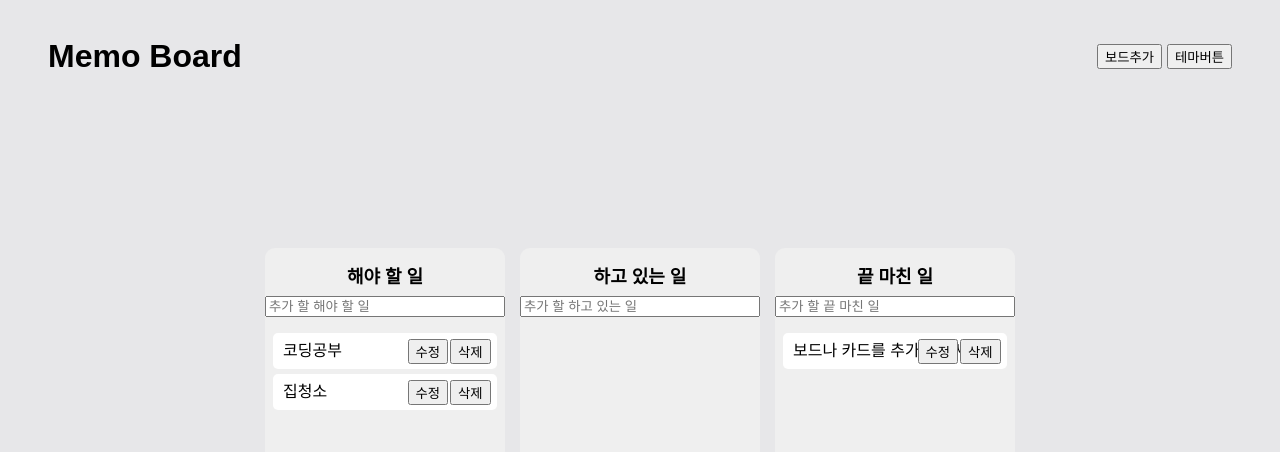
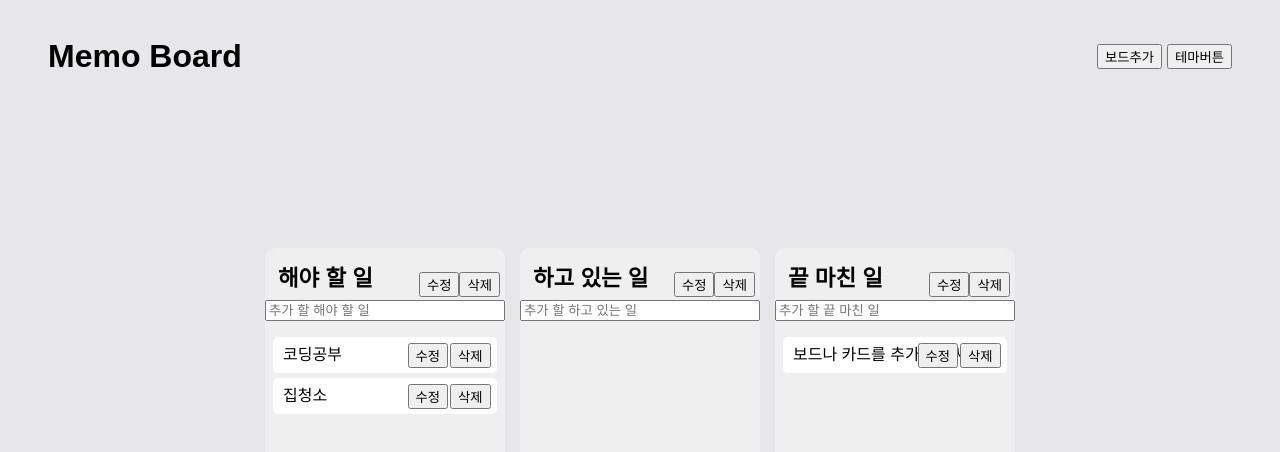
Before and after one commit to taehyeon0412/react_my-trello, a React (Create React App) app: page / in a window 1280 px wide. Shown: the top 452 px of the page. Built offline with nearby package versions, Linux system fonts and the light colour scheme.

Commit message:
보드명 수정기능 추가

```diff
--- a/src/components/Board.tsx
+++ b/src/components/Board.tsx
@@ -2,7 +2,7 @@ import { Droppable } from "react-beautiful-dnd";
 import styled from "styled-components";
 import DraggableCard from "./DraggableCard";
 import { useForm } from "react-hook-form";
-import React from "react";
+import React, { useState } from "react";
 import { ITodo, toDoState } from "./../atoms";
 import { useSetRecoilState } from "recoil";
 
@@ -35,11 +35,31 @@ const Wrapper = styled.div<IWrapperProps>`
   padding: 1rem 0.5rem;
 `;
 
-const Title = styled.h2`
+const Title = styled.div`
+  display: flex;
+  align-items: center;
+  justify-content: space-between;
+  margin: 0 5px;
+`;
+
+const TitleSpan = styled.h2`
   text-align: center;
-  font-weight: 600;
+  font-weight: 800;
   margin-bottom: 10px;
-  font-size: 18px;
+  font-size: 1.4rem;
+  margin-left: 0.5rem;
+`;
+
+const ButtonDiv = styled.div``;
+
+const Button = styled.button``;
+
+const CancelButton = styled.button``;
+
+const EditInput = styled.input``;
+
+const BoardEditForm = styled.form`
+  display: flex;
 `;
 
 interface IBoardProps {
@@ -61,12 +81,15 @@ interface IForm {
 function Board({ toDos, boardId }: IBoardProps) {
   const { register, handleSubmit, setValue } = useForm<IForm>();
   const setToDos = useSetRecoilState(toDoState); //toDoState를 수정하기 위한것
+  const [newBoardName, setNewBoardName] = useState(""); // 보드 이름수정 스테이트
+  const [editing, setEditing] = useState(false);
+
+  //사용자가 새로운 카드를 생성하는 newToDo 시작
   const onSubmit = ({ toDo }: IForm) => {
     const newToDo = {
       id: Date.now(),
       text: toDo,
     };
-    //사용자가 새로운 보드를 생성하는 newToDo
 
     setToDos((allBoards) => {
       return {
@@ -80,10 +103,102 @@ function Board({ toDos, boardId }: IBoardProps) {
 
     setValue("toDo", ""); //submit 후 toDo가 빈값으로 됨
   };
+  //사용자가 새로운 카드를 생성하는 newToDo 끝
+
+  // 보드 이름 수정 시작
+  const editBoardName = (event: React.FormEvent, boardId: string) => {
+    event.preventDefault();
+    setToDos((allBoards) => {
+      const copyBoards = allBoards;
+      const editName = { [boardId]: newBoardName };
+
+      const newBoardsArray = [copyBoards].map((obj) =>
+        Object.fromEntries(
+          Object.entries(obj).map(([key, value]) => [
+            editName[key] ?? key, //??(물음표2개- null,undefine만 리턴)
+            value,
+          ])
+        )
+      )[0];
+
+      const newBoards = { ...newBoardsArray };
+      return {
+        ...newBoards,
+      };
+    });
+    setNewBoardName(""); //빈칸으로 초기화
+    setEditing((prev) => !prev);
+  };
+
+  /*Object.entries()와 Object.fromEntries()를 순차적으로 적용하면 객체에 배열 전용 메서드를 사용할 수 있다.
+  Object.entries(obj)를 사용해 객체의 키-값 쌍이 요소인 배열을 얻는다.
+  */
+
+  const editInput = (event: React.FormEvent<HTMLInputElement>) => {
+    const {
+      currentTarget: { value },
+    } = event;
+    setNewBoardName(value);
+  };
+
+  const editButtonClick = (
+    event: React.MouseEvent<HTMLButtonElement>,
+    boardId: string
+  ) => {
+    setEditing((prev) => !prev);
+  };
+
+  // 보드 이름 수정 끝
+
+  /*   const boardEditCancel = () => {
+    setEditing((prev) => false);
+    setNewBoardName("");
+  }; */
+
+  /* const cardEditCancel = (event: any) => {
+    setEditing((prev) => !prev);
+    setNewBoardName("");
+
+    if (event.key === `Enter`) {
+      event.preventDefault();
+    }
+  }; */
 
   return (
     <BroadWrapper>
-      <Title>{boardId}</Title>
+      {editing ? (
+        <Title>
+          <BoardEditForm
+            onSubmit={(event) => {
+              editBoardName(event, boardId);
+            }}
+          >
+            <EditInput
+              type="text"
+              placeholder={boardId}
+              onChange={editInput}
+              required
+            />
+            <ButtonDiv>
+              <CancelButton /* onClick={boardEditCancel} */>x</CancelButton>
+            </ButtonDiv>
+          </BoardEditForm>
+        </Title>
+      ) : (
+        <Title>
+          <TitleSpan>{boardId}</TitleSpan>
+          <ButtonDiv>
+            <Button
+              onClick={(event) => {
+                editButtonClick(event, boardId);
+              }}
+            >
+              수정
+            </Button>
+            <Button>삭제</Button>
+          </ButtonDiv>
+        </Title>
+      )}
 
       <Form onSubmit={handleSubmit(onSubmit)}>
         <input
@@ -92,7 +207,6 @@ function Board({ toDos, boardId }: IBoardProps) {
           placeholder={`추가 할 ${boardId}`}
         />
       </Form>
-
       <Droppable droppableId={boardId}>
         {(provided, snapshot) => (
           <Wrapper
```
Also changed, not shown: src/components/DraggableCard.tsx (+5 -2 lines).
